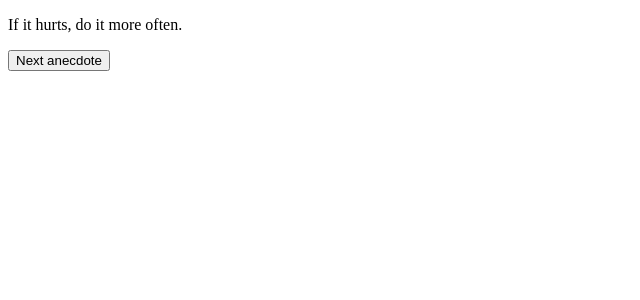
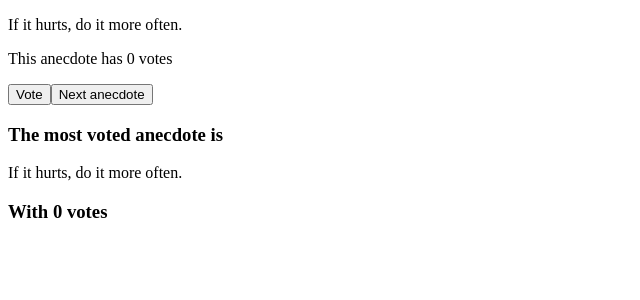
Before and after one commit to ekelhala/fullstackopen, a React (Create React App) app in the folder part1/anecdotes/: page / in a window 1280 px wide. Shown: the top 300 px of the page, without its empty margins (0-640 px from the left). Built offline with nearby package versions, Linux system fonts and the light colour scheme.

Commit message:
Completed anecdotes step3

```diff
--- a/part1/anecdotes/src/App.js
+++ b/part1/anecdotes/src/App.js
@@ -13,11 +13,28 @@ const App = () => {
   ]
 
   const [selected, setSelected] = useState(0)
+  const [votes, setVotes] = useState(new Uint8Array(8))
+
+  const vote = () => {
+    const newVotes = [...votes]
+    newVotes[selected] += 1
+    setVotes(newVotes)
+  }
+
+  const getMostVotes = () => {
+      const most = votes.reduce((acc,curr,idx) => (votes[acc]<votes[idx] ? idx : acc))
+      return most
+  }
 
   return (
     <div>
       <p>{anecdotes[selected]}</p>
+      <p>This anecdote has {votes[selected]} votes</p>
+      <button onClick={() => vote()}>Vote</button>
       <button onClick={() => setSelected(Math.floor(Math.random()*8))}>Next anecdote</button>
+      <h3>The most voted anecdote is</h3>
+      <p>{anecdotes[getMostVotes()]}</p>
+      <h3>With {votes[getMostVotes()]} votes</h3>
     </div>
   )
 }
```
